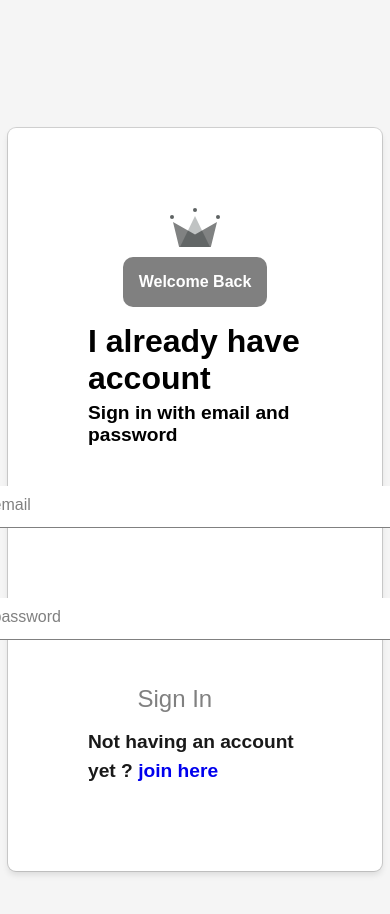
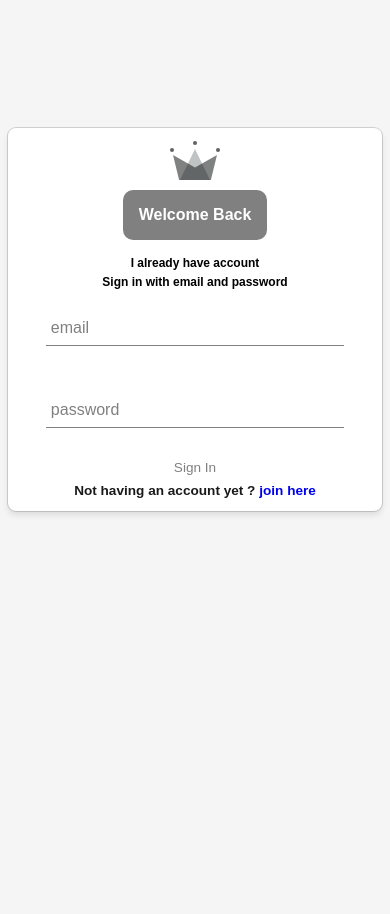
Before and after one commit to AGpeter2018/skillBridge, a React (Create React App) app: page /signIns in a window 390 px wide. Shown: the top 914 px of the page. After the commit the page ends 844 px from the top, so only its background shows below. Built offline with nearby package versions, Linux system fonts and the light colour scheme; no server answers.

Commit message:
little adjustment on the screen size of the forms

```diff
--- a/src/components/Login.jsx
+++ b/src/components/Login.jsx
@@ -17,7 +17,7 @@ const LoginPage = (props) => {
           <img src={linkedInLogo} alt="LinkedIn" />
         </a>
         <div className="header-sign">
-          <JoinHeader className="join-link" to="/">
+          <JoinHeader className="join-link" to="/join">
             Join now
           </JoinHeader>
           <SignIn>Sign In</SignIn>
--- a/src/components/custom-button-component/custom-button.style.css
+++ b/src/components/custom-button-component/custom-button.style.css
@@ -6,7 +6,7 @@
   outline: none;
   background: transparent;
   color: gray;
-  padding: 10px 70px;
+  padding: 10px 77px;
   border-radius: 10px;
   cursor: pointer;
   transition: all 0.3s linear;
@@ -15,3 +15,11 @@
   background-color: gray;
   color: white;
 }
+
+@media screen and (max-width: 768px) {
+  .submitBtn {
+    font-size: 0.85rem;
+    padding: 0;
+    margin: 0 8rem;
+  }
+}
--- a/src/components/form-input-component/form-input.style.css
+++ b/src/components/form-input-component/form-input.style.css
@@ -46,3 +46,13 @@ input[type="password"] {
   font-size: 12px;
   color: black;
 }
+
+@media screen and (max-width: 768px) {
+  .input {
+    width: 100%;
+    padding: 0;
+  }
+  .form-input-label {
+    top: -5px;
+  }
+}
--- a/src/components/sign-component/sign.style.css
+++ b/src/components/sign-component/sign.style.css
@@ -4,8 +4,8 @@
   align-items: center;
   justify-content: center;
   margin: 8rem auto;
-  max-width: 400px; /* ✅ limit width so it’s not too wide */
-  padding: 5rem;
+  max-width: 450px; /* ✅ limit width so it’s not too wide */
+  padding: 5px 0;
   background: white;
   border-radius: 8px;
 
@@ -37,10 +37,7 @@
 }
 
 .formInput .form-input {
-  display: flex;
-  justify-content: center;
-  align-items: center;
-  padding: 10px 0;
+  padding: 5px 0;
 }
 
 .link a {
@@ -57,3 +54,19 @@
   border-radius: 10px;
   pointer-events: none;
 }
+
+.logo {
+  padding-top: 8px;
+}
+
+@media screen and (max-width: 768px) {
+  .sign-container h3 {
+    font-size: 0.75rem;
+  }
+  .sign-container h2 {
+    font-size: 0.75rem;
+  }
+  .link {
+    font-size: 0.85rem;
+  }
+}
--- a/src/components/sign-up-component/sign-up.style.css
+++ b/src/components/sign-up-component/sign-up.style.css
@@ -3,22 +3,24 @@
   flex-direction: column;
   align-items: center;
   justify-content: center;
-  margin: 13.5rem auto;
-  max-width: 300px; /* ✅ limit width so it’s not too wide */
-  padding: 5rem;
+  margin: 10rem auto;
+  max-width: 450px; /* ✅ limit width so it’s not too wide */
+  padding: 1rem 0;
   background: white;
   border-radius: 8px;
 
   box-shadow: 0 0 0 1px rgba(0, 0, 0, 0.15), 0 4px 6px rgba(0, 0, 0, 0.1);
 
   transition: box-shadow 83ms;
+  overflow: hidden;
 }
 
 /* Adjust for tablets/phones */
 @media screen and (max-width: 768px) {
   .signUp-container {
     margin: 13.5rem auto;
-    /* width: 90%;  */
+    max-width: 400px;
+    padding: 1rem 0;
   }
 }
 
@@ -35,6 +37,13 @@
   padding: 5px 0;
 }
 
+@media screen and (max-width: 768px) {
+  .container h2,
+  h3 {
+    font-size: 0.75rem;
+  }
+}
+
 .logo {
   padding-bottom: 10px;
 }
```
